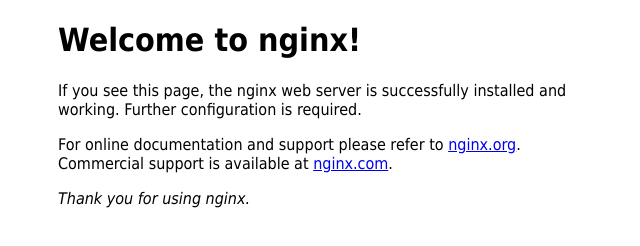
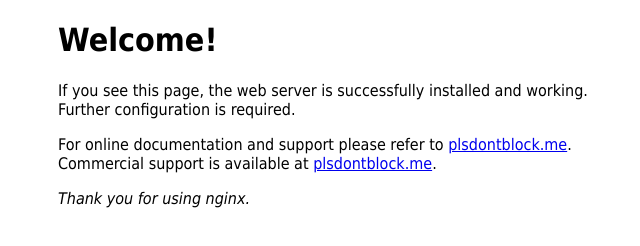
Before and after one commit to socratespraetoria/plsdontblock.me, a plain HTML site: page index.html in a window 1280 px wide. Shown: the whole page, without its empty margins (302-942 px from the left). Drawn offline with Linux system fonts and the light colour scheme.

Commit message:
Update index.html

```diff
--- a/index.html
+++ b/index.html
@@ -1,7 +1,7 @@
 <!DOCTYPE html>
 <html>
 <head>
-<title>Welcome to nginx!</title>
+<title>Please don't block me!</title>
 <style>
     body {
         width: 35em;
@@ -11,14 +11,14 @@
 </style>
 </head>
 <body>
-<h1>Welcome to nginx!</h1>
-<p>If you see this page, the nginx web server is successfully installed and
+<h1>Welcome!</h1>
+<p>If you see this page, the web server is successfully installed and
 working. Further configuration is required.</p>
 
 <p>For online documentation and support please refer to
-<a href="http://nginx.org/">nginx.org</a>.<br/>
+<a href="about:blank">plsdontblock.me</a>.<br/>
 Commercial support is available at
-<a href="http://nginx.com/">nginx.com</a>.</p>
+<a href="about:blank">plsdontblock.me</a>.</p>
 
 <p><em>Thank you for using nginx.</em></p>
 </body>
```
